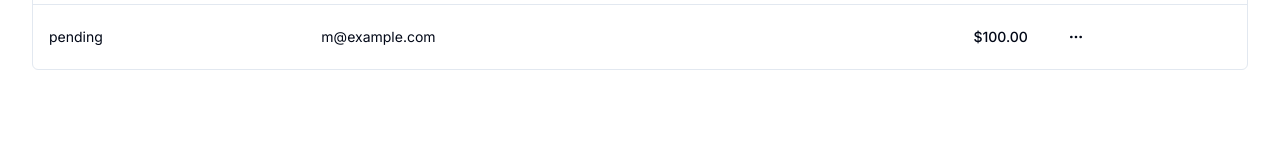
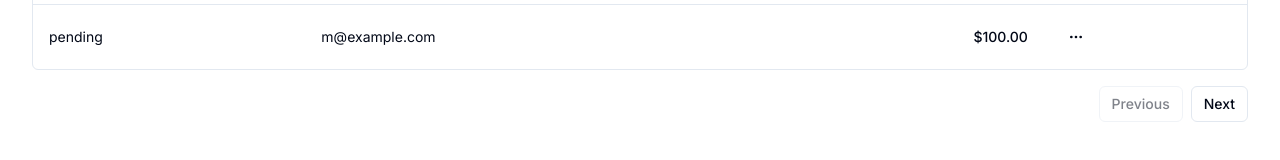
Before and after one commit to quangnvo/nextfirestore, a Next.js app: page /payments in a window 1280 px wide. Shown: the part 670-830 px from the top of the page. Before the commit the page ends 800 px from the top, so only its background shows below. Built offline with nearby package versions, Linux system fonts and the light colour scheme.

Commit message:
add pagination button control

```diff
--- a/components/ui/DataTable.tsx
+++ b/components/ui/DataTable.tsx
@@ -6,7 +6,11 @@ import {
   getCoreRowModel,
   getPaginationRowModel,
   useReactTable,
+  SortingState,
+  getSortedRowModel
 } from "@tanstack/react-table"
+
+import { Button } from "@/components/ui/button"
 
 import {
   Table,
@@ -34,9 +38,10 @@ export function DataTable<TData, TValue>({
   })
 
   return (
+    <div>
+      {/* Table */}
       <div className="rounded-md border">
         <Table>
-
           {/* Table header */}
           <TableHeader>
             {table.getHeaderGroups().map((headerGroup) => (
@@ -56,7 +61,6 @@ export function DataTable<TData, TValue>({
               </TableRow>
             ))}
           </TableHeader>
-
           {/* Table body */}
           <TableBody>
             {table.getRowModel().rows?.length ? (
@@ -80,8 +84,28 @@ export function DataTable<TData, TValue>({
               </TableRow>
             )}
           </TableBody>
+        </Table>
+      </div>
 
-      </Table>
+      {/* Pagination button */}
+      <div className="flex items-center justify-end space-x-2 py-4">
+        <Button
+          variant="outline"
+          size="sm"
+          onClick={() => table.previousPage()}
+          disabled={!table.getCanPreviousPage()}
+        >
+          Previous
+        </Button>
+        <Button
+          variant="outline"
+          size="sm"
+          onClick={() => table.nextPage()}
+          disabled={!table.getCanNextPage()}
+        >
+          Next
+        </Button>
+      </div>
     </div>
   )
 }
```
Lines whose indentation alone changed are shown as unchanged.
